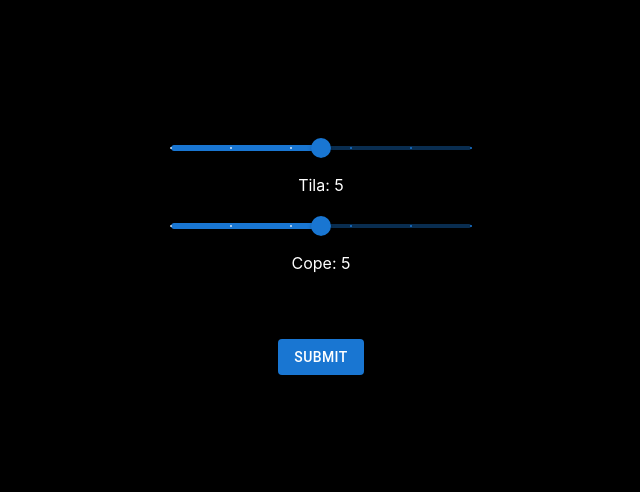
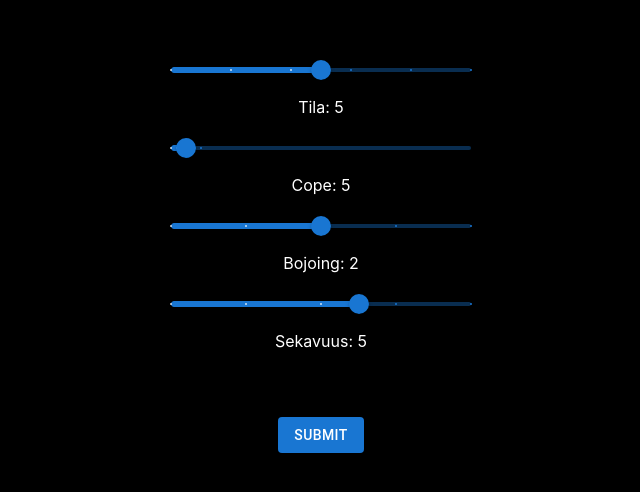
Before and after one commit to temevh/Tilator, a React (Create React App) app in the folder frontend/: page / in a window 1280 px wide. Shown: the part 146-638 px from the top of the page, without its empty margins (319-959 px from the left). Built offline with nearby package versions, Linux system fonts and the light colour scheme.

Commit message:
added sliders

```diff
--- a/frontend/src/App.js
+++ b/frontend/src/App.js
@@ -1,12 +1,18 @@
 import React, { useState } from "react";
+import Button from "@mui/material/Button";
+
 import SliderTila from "./components/sliders/SliderTila";
-import Button from "@mui/material/Button";
 import SliderCope from "./components/sliders/SliderCope";
+import SliderBojoing from "./components/sliders/SliderBojoing";
+import SliderSekavuus from "./components/sliders/SliderSekavuus";
+
 import sendDataToBackend from "./components/API/submitButtonPressed";
 
 function App() {
   const [tilaValue, setTilaValue] = useState(5);
   const [copeValue, setCopeValue] = useState(5);
+  const [bojoingValue, setBojoingValue] = useState(2);
+  const [sekavuusValue, setSekavuusValue] = useState(4);
 
   const handleTilaChange = (newValue) => {
     setTilaValue(newValue);
@@ -16,10 +22,20 @@ function App() {
     setCopeValue(newValue);
   };
 
+  const handleBojoingChange = (newValue) => {
+    setBojoingValue(newValue);
+  };
+
+  const handleSekavuusChange = (newValue) => {
+    setSekavuusValue(newValue);
+  };
+
   const submitClicked = () => {
     const statsMap = {
       tila: tilaValue,
       cope: copeValue,
+      bojoing: bojoingValue,
+      sekavuus: sekavuusValue,
     };
     sendDataToBackend({ stats: statsMap });
   };
@@ -37,6 +53,8 @@ function App() {
     >
       <SliderTila onSliderChange={handleTilaChange} />
       <SliderCope onSliderChange={handleCopeChange} />
+      <SliderBojoing onSliderChange={handleBojoingChange} />
+      <SliderSekavuus onSliderChange={handleSekavuusChange} />
       <Button
         variant="contained"
         color="primary"
--- a/frontend/src/components/API/submitButtonPressed.jsx
+++ b/frontend/src/components/API/submitButtonPressed.jsx
@@ -11,7 +11,12 @@ const sendDataToBackend = async (props) => {
         "Content-Type": "application/json",
       },
       body: JSON.stringify({
-        value: { cope: statsToSend.cope, tila: statsToSend.tila },
+        value: {
+          cope: statsToSend.cope,
+          tila: statsToSend.tila,
+          bojoing: statsToSend.bojoing,
+          sekavuus: statsToSend.sekavuus,
+        },
       }),
     });
 
--- /dev/null
+++ b/frontend/src/components/sliders/SliderBojoing.jsx
@@ -0,0 +1,34 @@
+import React, { useState } from "react";
+import SliderTemplate from "./SliderTemplate";
+
+const SliderBojoing = ({ onSliderChange }) => {
+  const BojoingMarks = [
+    { value: 0, label: "0" },
+    { value: 1, label: "1" },
+    { value: 2, label: "2" },
+    { value: 3, label: "3" },
+    { value: 4, label: "4" },
+  ];
+
+  const [bojoingValue, setbojoingValue] = useState(2);
+
+  const handleBojoingChange = (event, newValue) => {
+    setbojoingValue(newValue);
+    onSliderChange(newValue);
+  };
+
+  return (
+    <>
+      <SliderTemplate
+        value={bojoingValue}
+        onChange={handleBojoingChange}
+        marks={BojoingMarks}
+        stat={"Bojoing: "}
+        min={0}
+        max={4}
+      />
+    </>
+  );
+};
+
+export default SliderBojoing;
--- /dev/null
+++ b/frontend/src/components/sliders/SliderSekavuus.jsx
@@ -0,0 +1,35 @@
+import React, { useState } from "react";
+import SliderTemplate from "./SliderTemplate";
+
+const SliderSekavuus = ({ onSliderChange }) => {
+  const SekavuusMarks = [
+    { value: 0, label: "0" },
+    { value: 2, label: "2" },
+    { value: 4, label: "4" },
+    { value: 6, label: "6" },
+    { value: 8, label: "8" },
+    { value: 10, label: "10" },
+  ];
+
+  const [SekavuusValue, setSekavuusValue] = useState(5);
+
+  const handleSekavuusChange = (event, newValue) => {
+    setSekavuusValue(newValue);
+    onSliderChange(newValue);
+  };
+
+  return (
+    <>
+      <SliderTemplate
+        value={SekavuusValue}
+        onChange={handleSekavuusChange}
+        marks={SekavuusMarks}
+        stat={"Sekavuus: "}
+        min={0}
+        max={8}
+      />
+    </>
+  );
+};
+
+export default SliderSekavuus;
--- a/frontend/src/components/sliders/SliderTemplate.jsx
+++ b/frontend/src/components/sliders/SliderTemplate.jsx
@@ -1,7 +1,7 @@
 import React from "react";
 import { Slider } from "@mui/material";
 
-const SliderTemplate = ({ value, onChange, marks, stat }) => {
+const SliderTemplate = ({ value, onChange, marks, stat, min, max }) => {
   return (
     <>
       <Slider
@@ -9,8 +9,8 @@ const SliderTemplate = ({ value, onChange, marks, stat }) => {
         onChange={onChange}
         valueLabelDisplay="auto"
         marks={marks}
-        min={0}
-        max={10}
+        min={min}
+        max={max}
         style={sliderStyle}
       />
       <p style={{ color: "white" }}>
--- a/frontend/src/components/sliders/SliderTila.jsx
+++ b/frontend/src/components/sliders/SliderTila.jsx
@@ -25,6 +25,8 @@ const SliderTila = ({ onSliderChange }) => {
         onChange={handleTilaChange}
         marks={tilaMarks}
         stat={"Tila: "}
+        min={0}
+        max={10}
       />
     </>
   );
```
